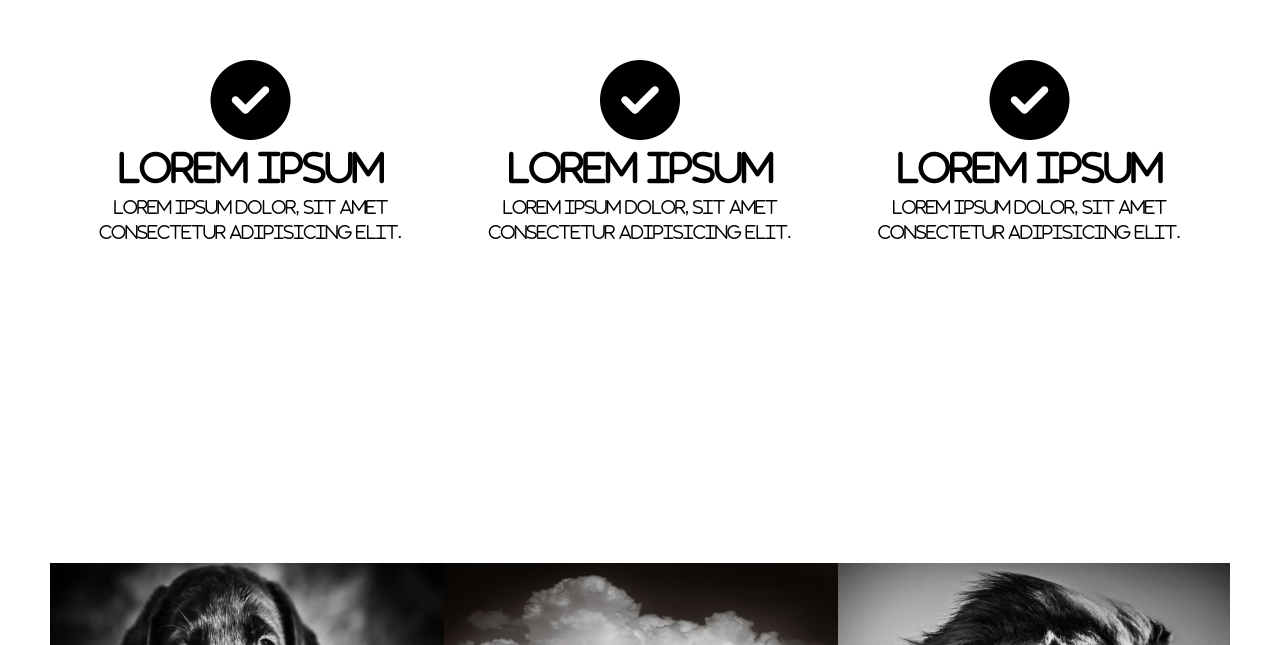
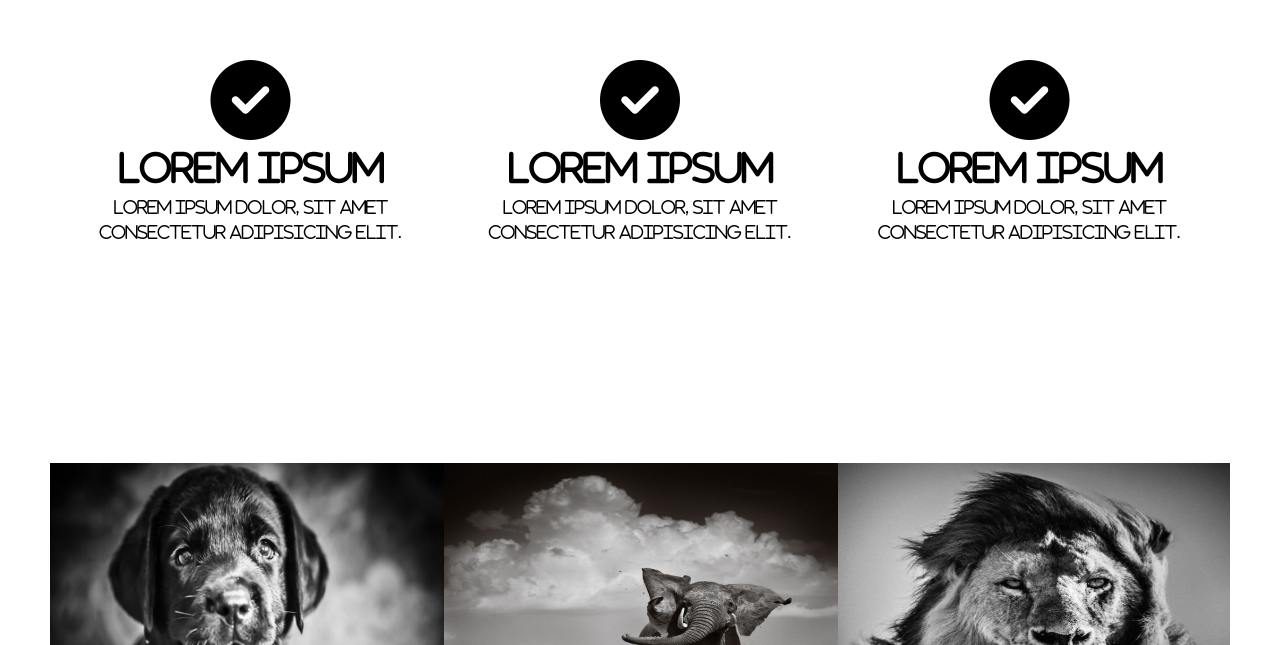
Before and after one commit to Meirzhan06/Working-with-adaptability, a plain HTML site: page index.html in a window 1280 px wide. Shown: the part 810-1455 px from the top of the page. Drawn offline with nearby package versions, Linux system fonts and the light colour scheme; grey boxes are pictures that could not be loaded.

Commit message:
Add files via upload

```diff
--- a/css/style.css
+++ b/css/style.css
@@ -119,7 +119,7 @@ html,body{
     width: 100%;
 }
 .content2{
-    padding-bottom: 200px;
+    padding-bottom: 100px;
     height: auto;
     width: 100%;
     display: flex;
```
